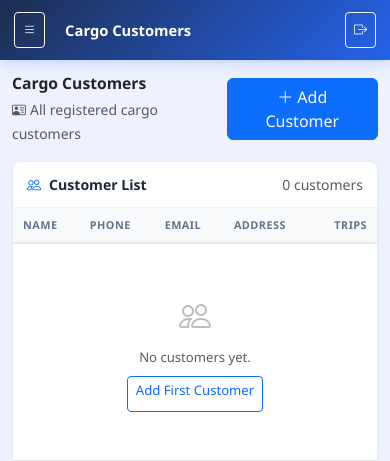
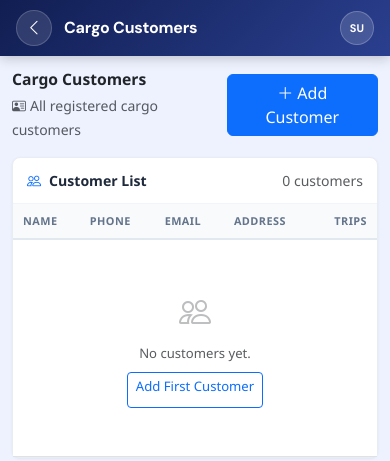
Before and after one commit to Ferlsafer/AccountingProject, a Django app: page /cargo/customers/ in a window 390 px wide. Shown: the top 461 px of the page. Run offline with Django 5.2, Linux system fonts and the light colour scheme; the visitor is signed in with stand-in values (Sample User, id 1); data that the repository does not hold is empty.

Commit message:
Dark navy mobile header on all pages + fuel clerk full mobile revamp
- base.html: sticky dark navy mob-page-header (back btn, page title, avatar)
  shows on every authenticated mobile page; title copied from topbar via JS
- main.css: hide white topbar globally on mobile; add mob-page-header CSS;
  load DM Sans font globally so all pages share the same typeface
- dashboard.html: suppress base mob-page-header (dashboard has its own full header)
- All fuel clerk pages (sales, purchases, credit, expenses) inherit the dark
  navy header automatically — zero individual template changes needed

Co-Authored-By: Claude Sonnet 4.6 <noreply@anthropic.com>

```diff
--- a/static/css/main.css
+++ b/static/css/main.css
@@ -361,20 +361,66 @@ body.auth-page .page-body {
 .mobile-nav-item.active { color: #f4c842; }
 .mobile-nav-item:active { color: #f4c842; background: rgba(255,255,255,0.07); }
 
+/* ── Mobile page header (sticky dark navy bar on all non-dashboard pages) ── */
+.mob-page-header {
+    display: flex;
+    align-items: center;
+    gap: 12px;
+    position: sticky;
+    top: 0;
+    z-index: 200;
+    background: linear-gradient(135deg, #111e52 0%, #2a3f8f 100%);
+    height: 56px;
+    padding: 0 16px;
+    box-shadow: 0 2px 12px rgba(0,0,0,0.22);
+    font-family: 'DM Sans', 'Segoe UI', system-ui, sans-serif;
+}
+.mob-page-back {
+    width: 36px; height: 36px;
+    border-radius: 50%;
+    background: rgba(255,255,255,0.12);
+    border: 1.5px solid rgba(255,255,255,0.18);
+    display: flex; align-items: center; justify-content: center;
+    color: #fff; font-size: 1.05rem;
+    text-decoration: none;
+    flex-shrink: 0;
+    -webkit-tap-highlight-color: transparent;
+    transition: background 0.15s;
+}
+.mob-page-back:hover, .mob-page-back:active { background: rgba(255,255,255,0.22); color: #fff; }
+.mob-page-title-text {
+    flex: 1;
+    font-size: 16px; font-weight: 700;
+    color: #fff;
+    letter-spacing: -0.2px;
+    white-space: nowrap;
+    overflow: hidden;
+    text-overflow: ellipsis;
+}
+.mob-page-avatar-sm {
+    width: 34px; height: 34px;
+    border-radius: 50%;
+    background: rgba(255,255,255,0.15);
+    border: 1.5px solid rgba(255,255,255,0.22);
+    display: flex; align-items: center; justify-content: center;
+    font-weight: 700; font-size: 11px; color: #fff;
+    letter-spacing: 0.02em;
+    flex-shrink: 0;
+}
+
 /* ── Mobile design — layout and cards ───────────────── */
 @media (max-width: 767px) {
     /* Show bottom nav */
     .mobile-bottom-nav { display: flex; flex-direction: column; }
 
-    /* Tighter page body */
+    /* Hide white topbar — replaced by dark mobile header */
+    .topbar { display: none !important; }
+
+    /* Page body: account for sticky header (56px) + bottom nav (74px) */
     .page-body {
         padding: 14px 12px;
         padding-bottom: calc(74px + env(safe-area-inset-bottom));
     }
-
-    /* Compact topbar */
-    .topbar { padding: 0 14px; }
-    .topbar-title { font-size: 0.92rem; }
 
     /* Touch-friendly tap targets */
     .btn { min-height: 40px; }
--- a/templates/base.html
+++ b/templates/base.html
@@ -16,6 +16,7 @@
     <link rel="icon" type="image/png" href="{% static 'img/gas-station.png' %}">
     <link rel="apple-touch-icon" href="{% static 'img/gas-station.png' %}">
     <!-- Styles -->
+    <link href="https://fonts.googleapis.com/css2?family=DM+Sans:wght@400;500;600;700&family=DM+Mono:wght@500&display=swap" rel="stylesheet">
     <link href="https://cdn.jsdelivr.net/npm/bootstrap@5.3.3/dist/css/bootstrap.min.css" rel="stylesheet">
     <link href="https://cdn.jsdelivr.net/npm/bootstrap-icons@1.11.3/font/bootstrap-icons.min.css" rel="stylesheet">
     <link href="{% static 'css/main.css' %}" rel="stylesheet">
@@ -203,7 +204,7 @@
             <button class="btn btn-sm btn-outline-light d-md-none me-2" id="sidebarToggle">
                 <i class="bi bi-list"></i>
             </button>
-            <span class="topbar-title">{% block page_title %}{% endblock %}</span>
+            <span class="topbar-title" id="topbar-title">{% block page_title %}{% endblock %}</span>
             <div class="d-flex align-items-center gap-3 ms-auto">
                 <span class="topbar-user d-none d-sm-inline">
                     <i class="bi bi-person-circle me-1"></i>{{ user.get_full_name|default:user.username }}
@@ -216,6 +217,16 @@
                     </button>
                 </form>
             </div>
+        </div>
+
+        <!-- Mobile page header — dark navy sticky bar for all non-dashboard pages.
+             Dashboard suppresses this via extra_css. -->
+        <div class="mob-page-header d-md-none no-print">
+            <a href="javascript:history.back()" class="mob-page-back" aria-label="Back">
+                <i class="bi bi-chevron-left"></i>
+            </a>
+            <span class="mob-page-title-text" id="mob-page-title-text"></span>
+            <div class="mob-page-avatar-sm">{{ user.first_name|first|upper }}{{ user.last_name|first|upper }}</div>
         </div>
         {% endif %}
 
@@ -299,6 +310,13 @@
             document.getElementById('sidebar').classList.toggle('open');
         });
 
+        // Copy page title into the mobile sticky header
+        (function () {
+            var src = document.getElementById('topbar-title');
+            var dst = document.getElementById('mob-page-title-text');
+            if (src && dst) dst.textContent = src.textContent.trim();
+        })();
+
         const sidebar = document.getElementById('sidebar');
         if (sidebar) {
             const saved = sessionStorage.getItem('sidebarScroll');
--- a/templates/reports/dashboard.html
+++ b/templates/reports/dashboard.html
@@ -9,7 +9,8 @@
 <link href="https://fonts.googleapis.com/css2?family=DM+Sans:wght@400;500;600;700&family=DM+Mono:wght@500&display=swap" rel="stylesheet">
 <style>
 @media (max-width: 767px) {
-  /* Reset page layout for mobile dashboard */
+  /* Dashboard has its own full mobile header — suppress the base one */
+  .mob-page-header { display: none !important; }
   .topbar { display: none !important; }
   .page-body { padding: 0 !important; }
 
```
Also changed, not shown: 1 other file.
